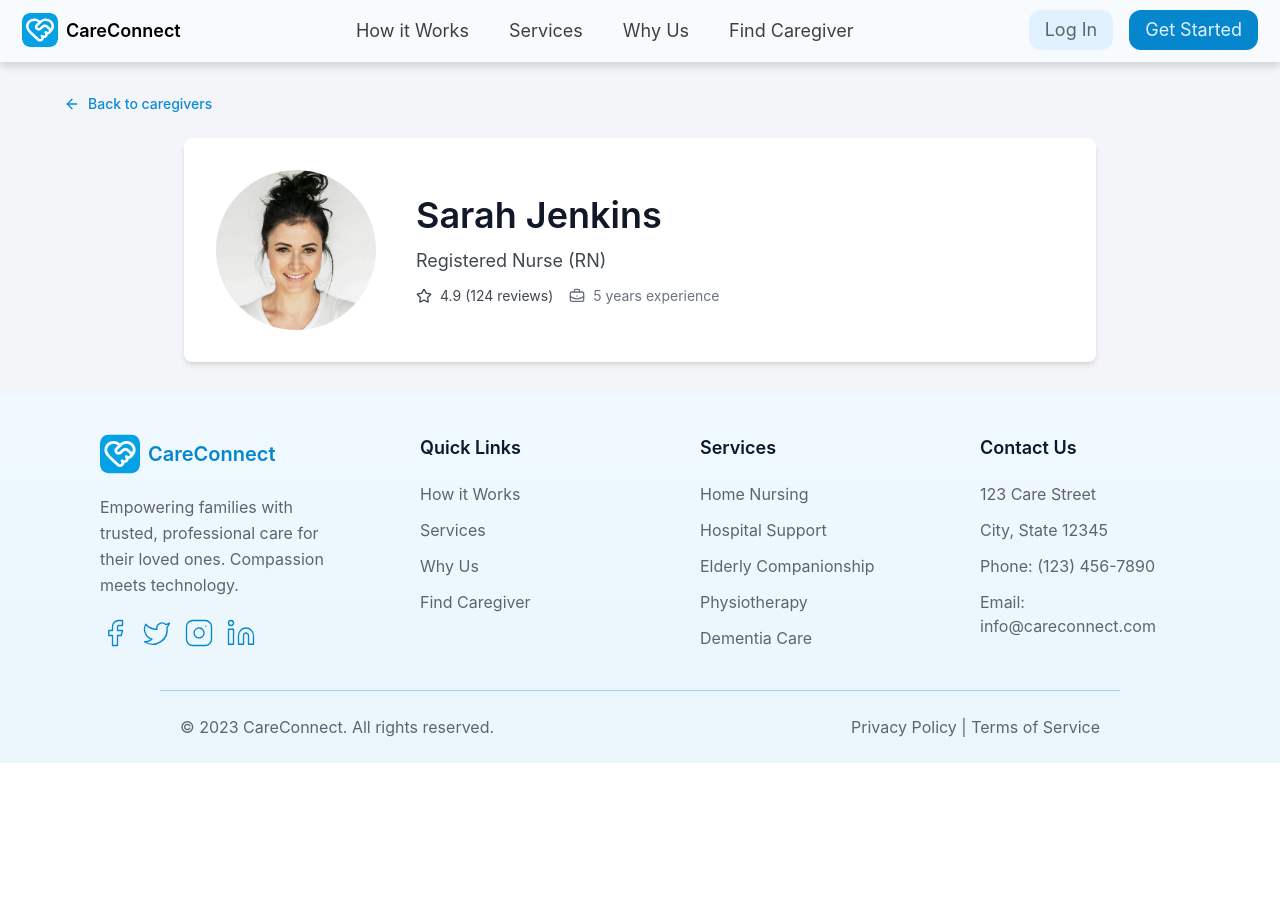
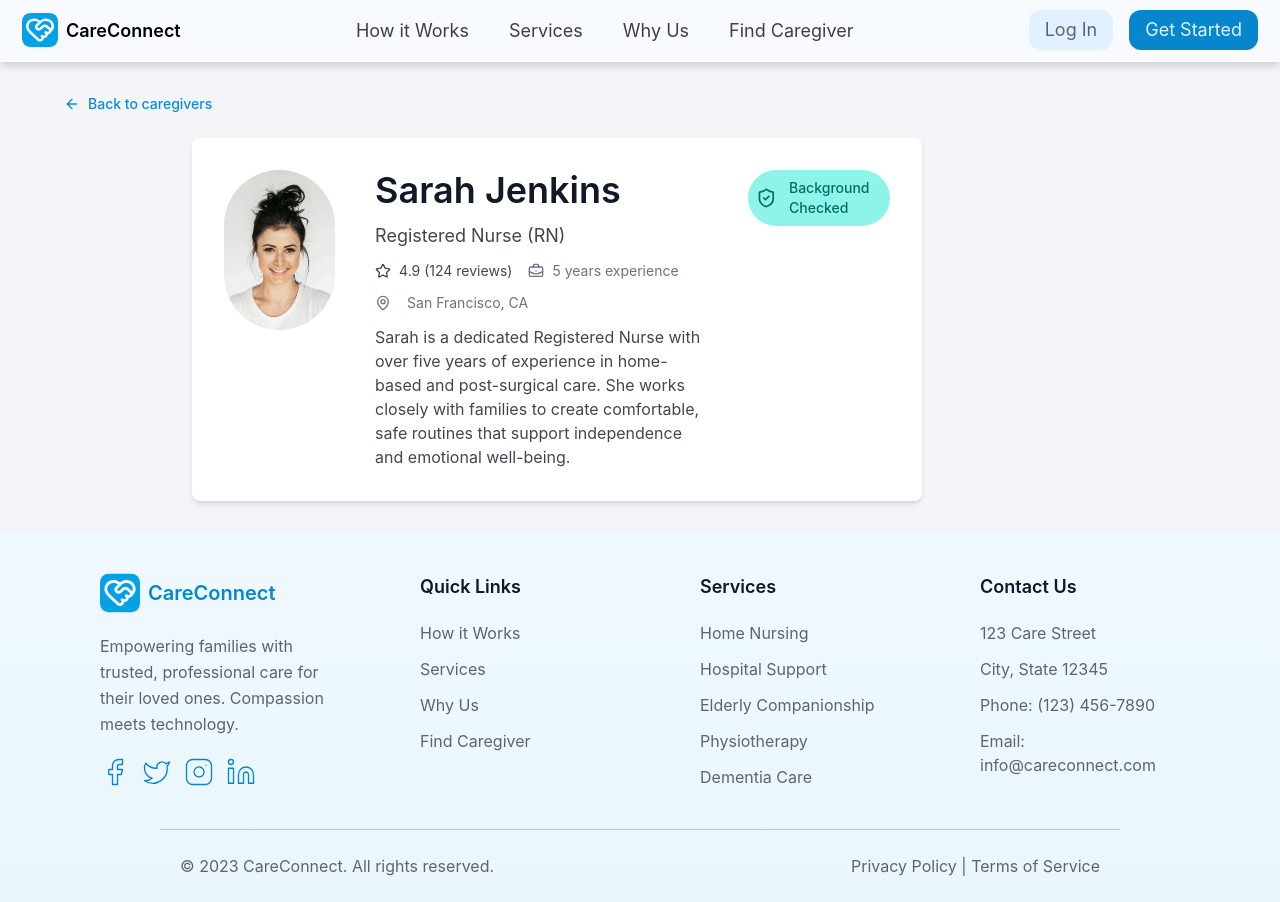
Before and after one commit to Tharushzzz/care-connect, a React (Vite) app in the folder frontend/: page /find-caregivers/1 in a window 1280 px wide. Before the commit the page ends 800 px from the top, so only its background shows below. Built offline with nearby package versions, Linux system fonts and the light colour scheme.

Commit message:
finish caregiver profile herpsection"

```diff
--- a/frontend/src/pages/CaregiverProfile.tsx
+++ b/frontend/src/pages/CaregiverProfile.tsx
@@ -32,14 +32,16 @@ const CaregiverProfile = () => {
 
       {/* herosection */}
 
-      <div className="flex w-3/4 mx-auto gap-10 rounded-lg bg-white p-6 shadow-md sm:p-8 ">
-          <div>
+      <div className="flex w-3/5 ml-40 gap-10 rounded-lg bg-white p-6 shadow-md sm:p-8 ">
+          <div className="flex w-1/4 justify-center ">
             <img src={caregiver.profileImage} alt={caregiver.name} className="h-40 w-40 rounded-full object-cover" />
           </div>
 
-          <div className="flex flex-col justify-center gap-3">
+          <div className="flex flex-col w-3/4 justify-center gap-3">
             <h1 className="text-4xl font-semibold text-[#111827]">{caregiver.name}</h1>
+
             <p className="text-[18px] text-[#41474E]">{caregiver.role}</p>
+
             <div className="flex items-center gap-4 text-sm text-[#6B7280]">
               <div className="flex items-center gap-2 text-sm text-[#41474E]">
                 <Star className="h-4 w-4" />
@@ -50,9 +52,26 @@ const CaregiverProfile = () => {
                 {caregiver.experience}
               </div>
             </div>
+
+            <div className="flex items-center gap-4 text-sm text-[#6B7280]">
+              <MapPin className="h-4 w-4" />
+              {caregiver.location}
+            </div>
+
+            <p className="text-[16px] max-w-full text-[#41474E]">{caregiver.bio}</p>
+          </div>
+
+
+          <div className="flex  px-2 py-2 items-center gap-3 rounded-4xl bg-[#8EF4E9] h-fit">
+              <ShieldCheck className="h-8 w-8 text-[#006F67]" />
+              <div className="flex flex-col gap-1">
+                <p className="text-sm font-medium text-[#006F67]">Background Checked</p>
+              </div>
           </div>
 
       </div>
+
+
 
 
 
```
